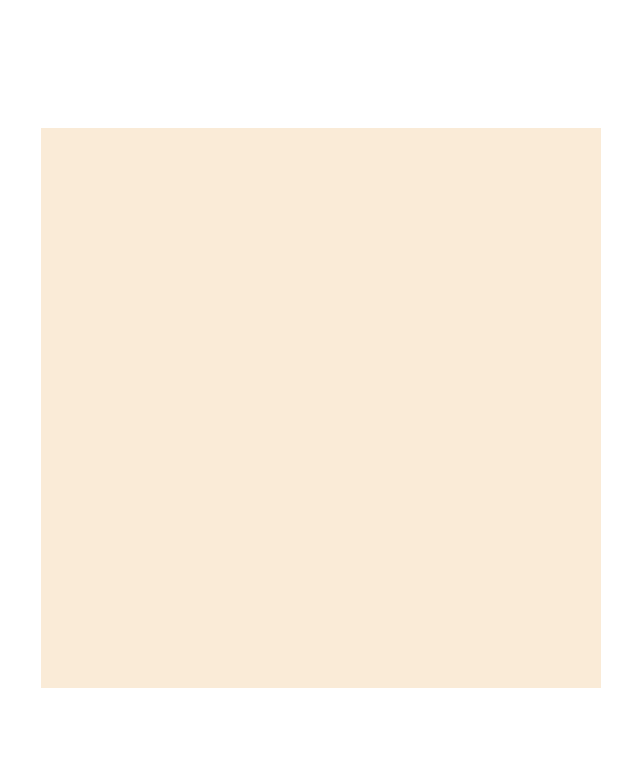
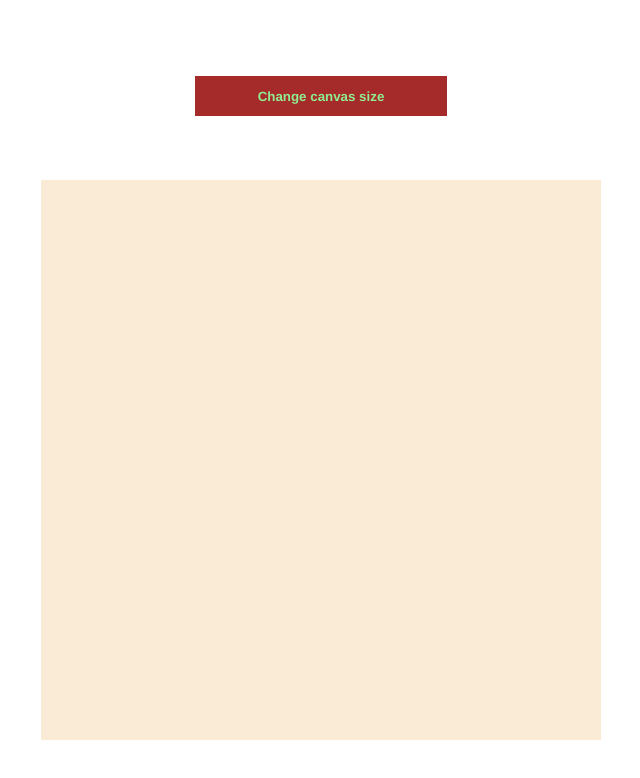
Before and after one commit to aaron-j-aben/odin-etch-a-sketch, a plain HTML site: page index.html in a window 1280 px wide. Shown: the whole page, without its empty margins (319-959 px from the left). Drawn offline with Linux system fonts and the light colour scheme.

Commit message:
Add, style, and position button intended to change the number of squares on the canvas

```diff
--- a/index.html
+++ b/index.html
@@ -9,6 +9,7 @@
 </head>
 <body>
     <div id="canvas">
+        <button id="resize">Change canvas size</button>
         <div class="grid">
         </div>
     </div>
--- a/style.css
+++ b/style.css
@@ -1,8 +1,25 @@
 #canvas {
     display: flex;
+    flex-direction: column;
     height: 100vh;
     justify-content: center;
     align-items: center;
+}
+
+#resize {
+    color: lightgreen;
+    font-family: 'Franklin Gothic Medium', 'Arial Narrow', Arial, sans-serif;
+    font-weight: bold;
+    background-color: brown;
+    border: 0;
+    margin-bottom: 5%;
+    height: 5%;
+    width: 20%;
+    transition: 0.2s ease-in-out;
+}
+
+#resize:hover {
+    background-color: rgb(203, 69, 69);
 }
 
 .grid {
```
